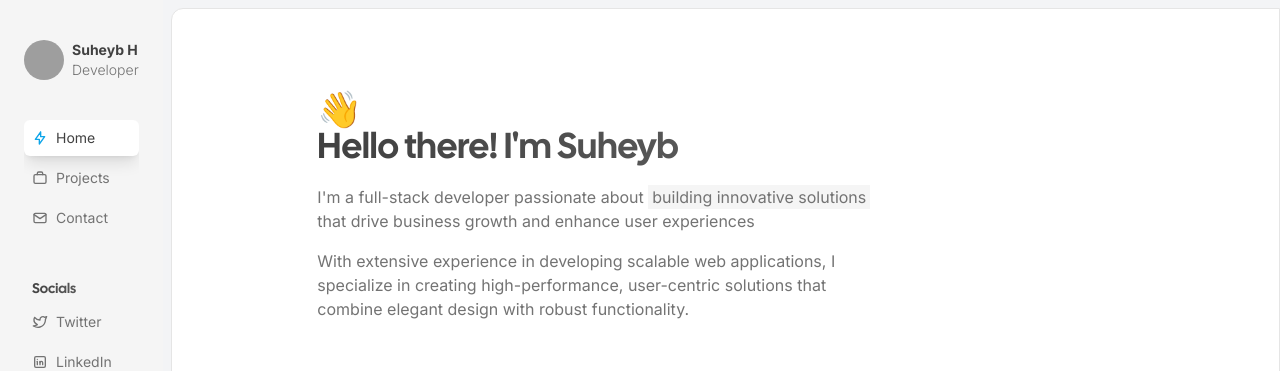
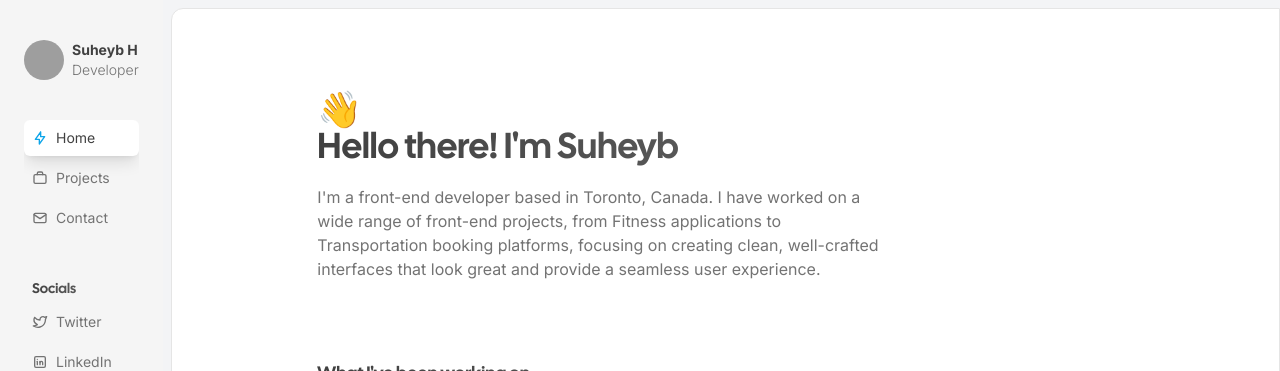
Before and after one commit to Rubytech1/my-portfolio2, a Next.js app: page / in a window 1280 px wide. Shown: the top 371 px of the page. Built offline with nearby package versions, Linux system fonts and the light colour scheme; grey boxes are pictures that could not be loaded.

Commit message:
Updated page.tsx

```diff
--- a/src/app/page.tsx
+++ b/src/app/page.tsx
@@ -12,14 +12,7 @@ export default function Home() {
       <span className="text-4xl">👋</span>
       <Heading className="font-black">Hello there! I&apos;m Suheyb</Heading>
       <Paragraph className="max-w-xl mt-4">
-        I&apos;m a full-stack developer passionate about{" "}
-        <Highlight>building innovative solutions</Highlight> that drive business growth
-        and enhance user experiences
-      </Paragraph>
-      <Paragraph className="max-w-xl mt-4">
-        With extensive experience in developing scalable web applications, I specialize
-        in creating high-performance, user-centric solutions that combine elegant design
-        with robust functionality.
+       I'm a front-end developer based in Toronto, Canada. I have worked on a wide range of front-end projects, from Fitness applications to Transportation booking platforms, focusing on creating clean, well-crafted interfaces that look great and provide a seamless user experience.
       </Paragraph>
       <Heading
         as="h2"
```
